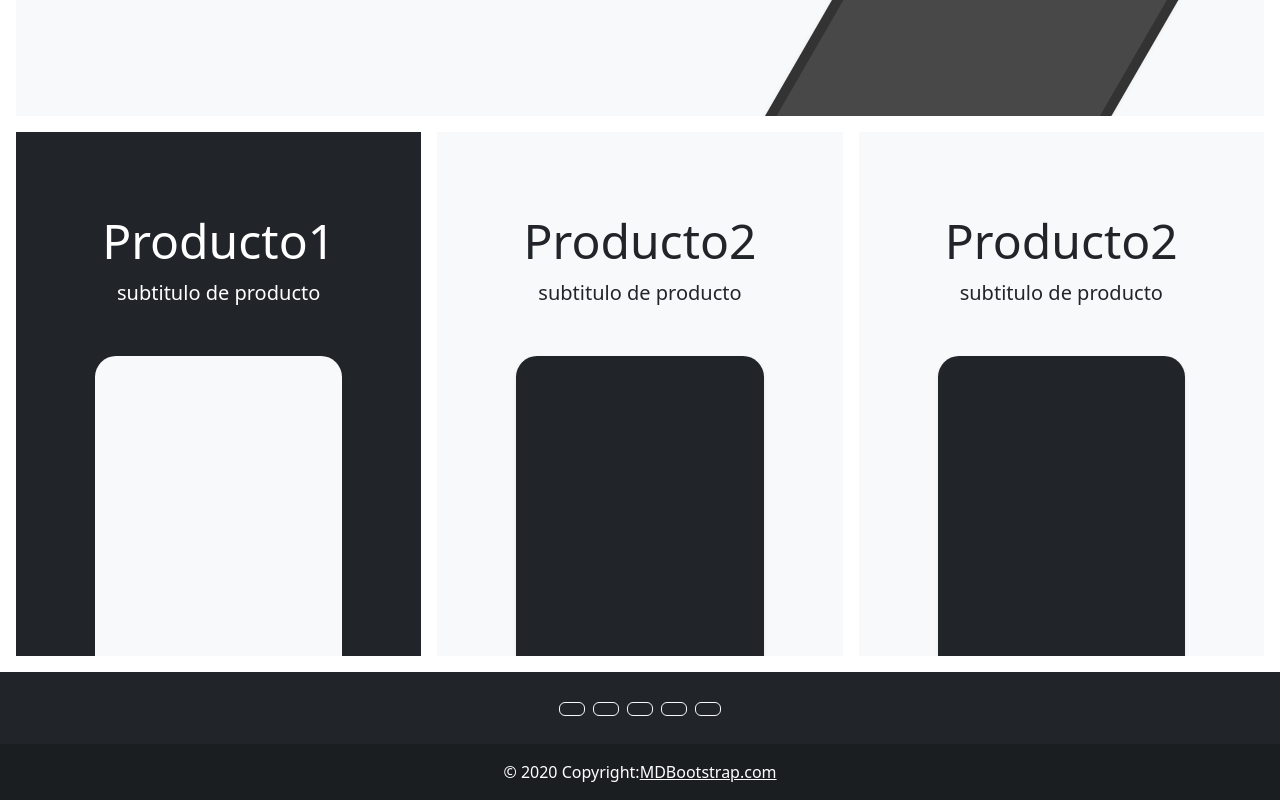
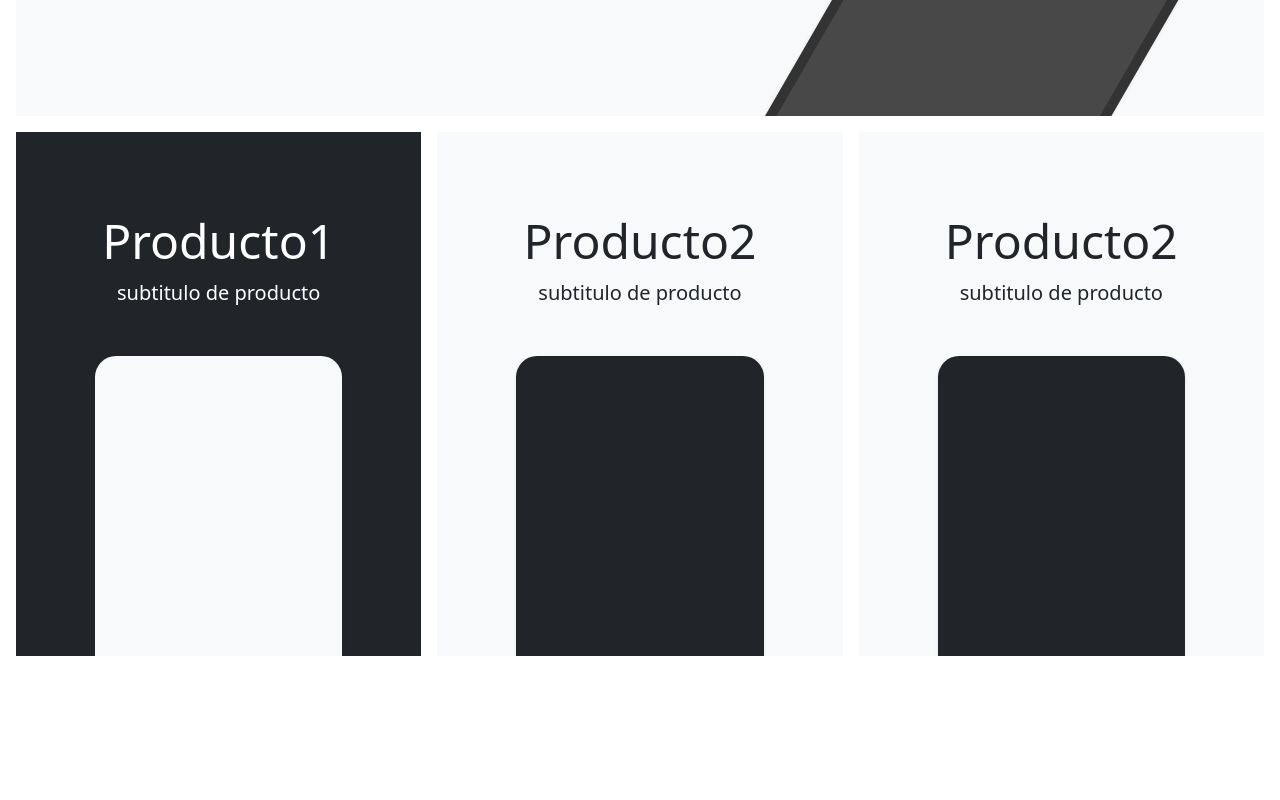
Before and after one commit to LeaaJr/PagIt-Ar, a React (Create React App) app: page / in a window 1280 px wide. Shown: the part 567-1367 px from the top of the page. After the commit the page ends 1263 px from the top, so only its background shows below. Built offline with nearby package versions, Linux system fonts and the light colour scheme.

Commit message:
reapairfooter

```diff
--- a/src/App.css
+++ b/src/App.css
@@ -161,3 +161,9 @@
   margin-right: auto;
   margin-left: auto;
 }
+
+.Footer {
+  position: fixed;
+  background-color: #8e8e8e;
+
+}
--- a/src/App.js
+++ b/src/App.js
@@ -5,7 +5,7 @@ import ProductSection from "./Components/ProductSection";
 import Footer from "./Components/Footer";
 import './App.css';
 import { library } from '@fortawesome/fontawesome-svg-core'
-import { faFacebook, faTwitter, faGoogle, faInstagram, } from '@fortawesome/free-brands-svg-icons';
+import { /* faFacebook, faTwitter, faGoogle */ faInstagram, } from '@fortawesome/free-brands-svg-icons';
 
 function App() {
   return (
@@ -14,13 +14,13 @@ function App() {
       <main>
         <MainSection />
         <ProductSection />
-        <Footer />
       </main>
+      <Footer />
     </div>
   );
 }
 
 
-library.add(faFacebook, faTwitter, faGoogle, faInstagram,)
+library.add(faInstagram,)
 
 export default App;
--- a/src/Components/Footer.js
+++ b/src/Components/Footer.js
@@ -1,41 +1,26 @@
 import React from 'react';
+import { MDBBtn, MDBIcon } from 'mdb-react-ui-kit';
 import { FontAwesomeIcon } from '@fortawesome/react-fontawesome'
-import { faFacebook, faTwitter, faGoogle, faInstagram, } from '@fortawesome/free-brands-svg-icons';
-import {MDBFooter,MDBContainer,MDBIcon,MDBBtn} from 'mdb-react-ui-kit';
+import { faFacebook, faTwitter, faGoogle, faInstagram, faLinkedin, faGithub } from '@fortawesome/free-brands-svg-icons'; // Para íconos de redes sociales
 
 export default function App() {
   return (
-    <MDBFooter className='bg-dark text-center text-white'>
-      <MDBContainer className='p-4 pb-0'>
-        <section className='mb-4'>
-          <MDBBtn outline color="light" floating className='m-1' href='#!' role='button'>
-            <MDBIcon fab icon={<FontAwesomeIcon icon={faInstagram}/>} />
-          </MDBBtn>
+    <>
+      <MDBBtn tag='a' color='none' className='m-1' style={{ color: '#3b5998', }}>
+        <MDBIcon fab icon={<FontAwesomeIcon icon={faInstagram} />} size='lg' />
+      </MDBBtn>
 
-          <MDBBtn outline color="light" floating className='m-1' href='#!' role='button'>
-            <MDBIcon fab icon={<FontAwesomeIcon icon={faFacebook}/>} />
-          </MDBBtn>
+      <MDBBtn tag='a' color='none' className='m-1' style={{ color: '#55acee' }}>
+        <MDBIcon fab icon='twitter' size='lg' />
+      </MDBBtn>
 
-          <MDBBtn outline color="light" floating className='m-1' href='#!' role='button'>
-            <MDBIcon fab icon={<FontAwesomeIcon icon={faGoogle}/>} />
-          </MDBBtn>
+      <MDBBtn tag='a' color='none' className='m-1' style={{ color: '#dd4b39' }}>
+        <MDBIcon fab icon='google' size='lg' />
+      </MDBBtn>
 
-          <MDBBtn outline color="light" floating className='m-1' href='#!' role='button'>
-            <MDBIcon fab icon={<FontAwesomeIcon icon={faInstagram}/>} />
-          </MDBBtn>
-
-          <MDBBtn outline color="light" floating className='m-1' href='#!' role='button'>
-            <MDBIcon fab icon={<FontAwesomeIcon icon={faTwitter}/>} />
-          </MDBBtn>
-        </section>
-      </MDBContainer>
-
-      <div className='text-center p-3' style={{ backgroundColor: 'rgba(0, 0, 0, 0.2)' }}>
-        © 2020 Copyright:
-        <a className='text-white' href='https://mdbootstrap.com/'>
-          MDBootstrap.com
-        </a>
-      </div>
-    </MDBFooter>
+      <MDBBtn tag='a' color='none' className='m-1' style={{ color: '#ac2bac' }}>
+        <MDBIcon fab icon='instagram' size='lg' />
+      </MDBBtn>
+    </>
   );
 }
```
Also changed, not shown: src/Components/dddds.js (added, +44 -0 lines).
